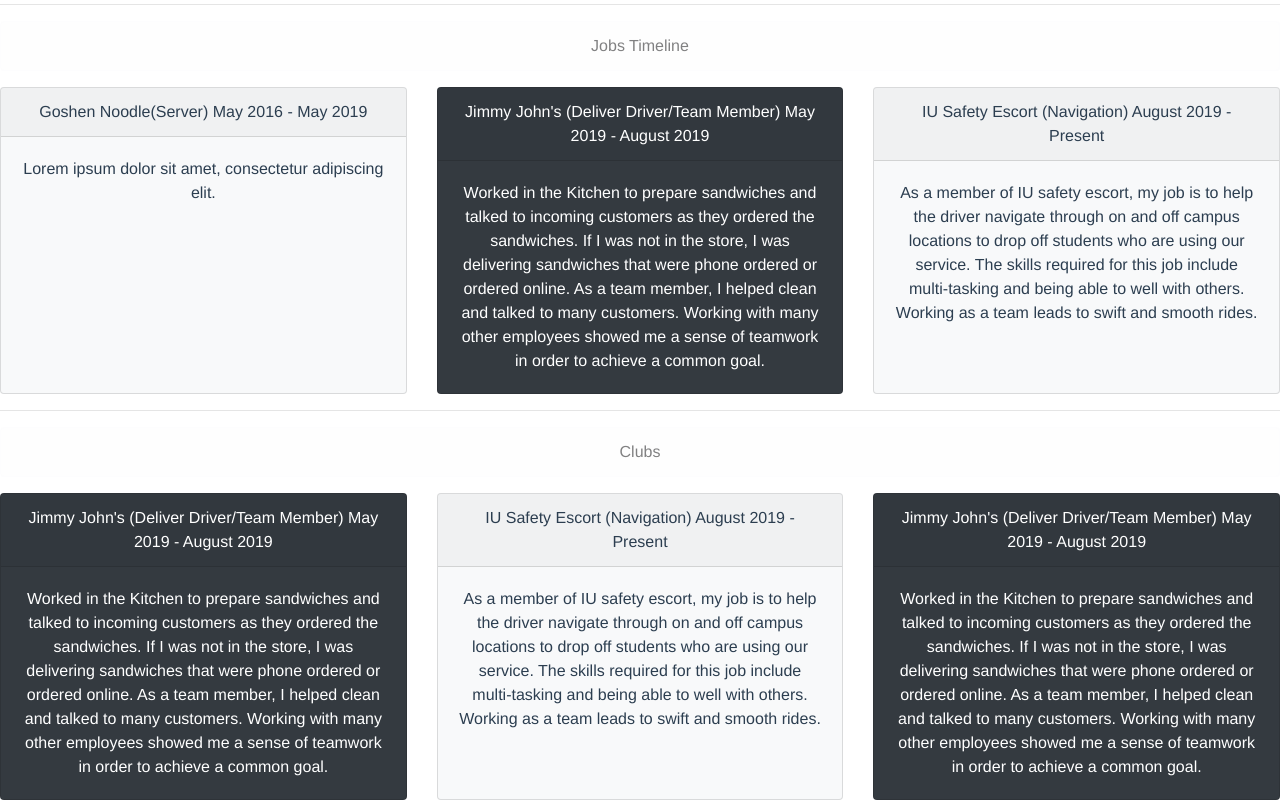
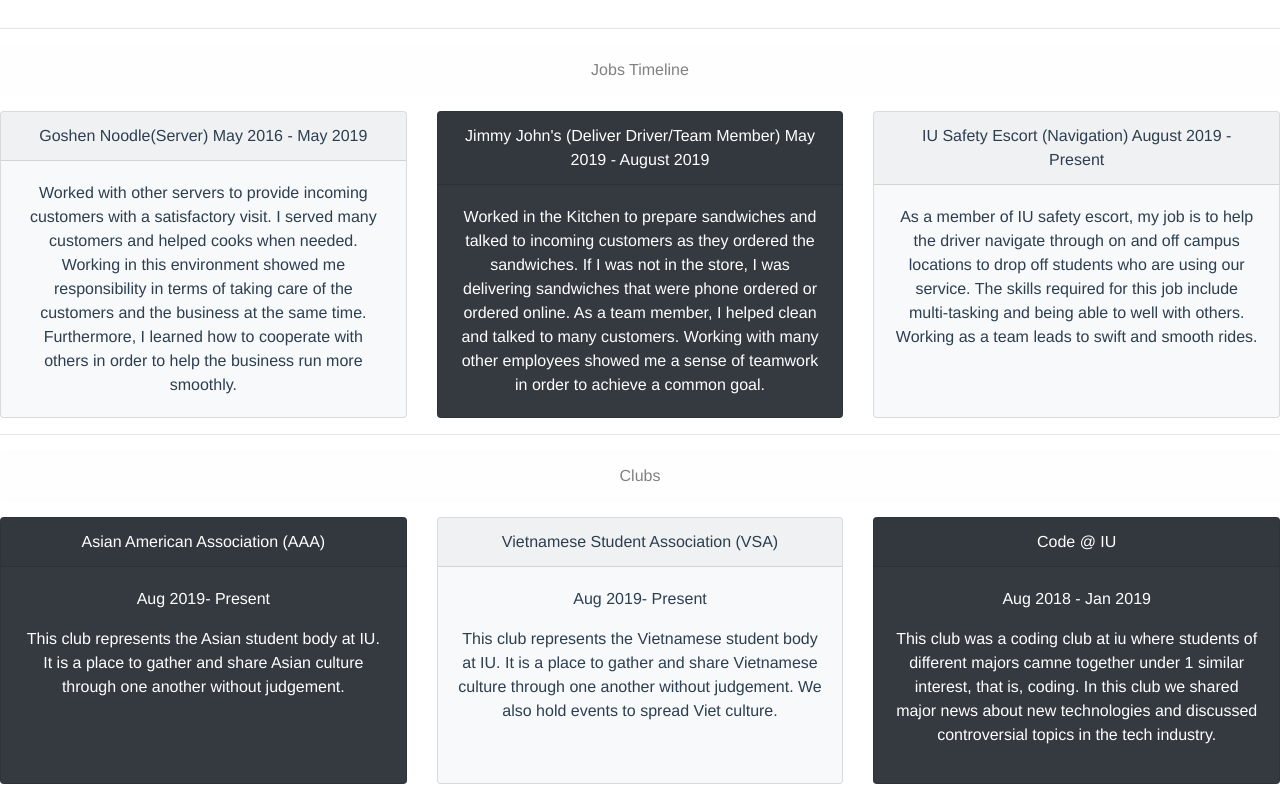
Before and after one commit to Ngope/PersonalWebsite, a Vue app: page / in a window 1280 px wide. Shown: the part 1168-1968 px from the top of the page. Built offline with nearby package versions, Linux system fonts and the light colour scheme.

Commit message:
more work done

```diff
--- a/src/components/aboutme.vue
+++ b/src/components/aboutme.vue
@@ -2,7 +2,9 @@
   <div>
   <b-jumbotron header="Aspiring Software Engineer" lead="Indiana University Bloomington Class of 2022">
     <h1> Peterson Ngo.</h1>
-    <b-button variant="dark">Download Resume</b-button>
+    <b-button variant="dark" >Download Resume</b-button>
+    <br>
+    <a href="../assets/ResumeF.pdf" type="button" download=""> Here</a>
   </b-jumbotron>
     <b-container fluid>
       <b-row>
@@ -73,7 +75,9 @@
       <div class="mt-3">
         <b-card-group deck>
           <b-card bg-variant="light" header="Goshen Noodle(Server) May 2016 - May 2019">
-            <b-card-text>Lorem ipsum dolor sit amet, consectetur adipiscing elit.</b-card-text>
+            <b-card-text>Worked with other servers to provide incoming customers with a satisfactory visit. I served many customers and helped cooks when needed.
+            Working in this environment showed me responsibility in terms of taking care of the customers and the business at the same time. Furthermore, I learned how to cooperate
+            with others in order to help the business run more smoothly. </b-card-text>
           </b-card>
 
           <b-card bg-variant="dark" header="Jimmy John's (Deliver Driver/Team Member) May 2019 - August 2019 " text-variant="white" class="text-center">
@@ -92,22 +96,27 @@
         <b-alert show variant="light">Clubs</b-alert>
         <div class="mt-3">
           <b-card-group deck>
-            <b-card bg-variant="dark" header="Jimmy John's (Deliver Driver/Team Member) May 2019 - August 2019 " text-variant="white" class="text-center">
-              <b-card-text>Worked in the Kitchen to prepare sandwiches and talked to incoming customers as they ordered the sandwiches. If I was not in the store,
-                I was delivering sandwiches that were phone ordered or ordered online. As a team member, I helped clean and talked to many customers.
-                Working with many other employees showed me a sense of teamwork in order to achieve a common goal.</b-card-text>
+            <b-card bg-variant="dark" header="Asian American Association (AAA)" text-variant="white" class="text-center">
+              <b-card-text>
+                <p>Aug 2019- Present</p>
+                <p>This club represents the Asian student body at IU. It is a place to gather and share Asian culture through one another without judgement.</p>
+              </b-card-text>
             </b-card>
 
-            <b-card bg-variant="light" header="IU Safety Escort (Navigation) August 2019 - Present" class="text-center">
-              <b-card-text>As a member of IU safety escort, my job is to help the driver navigate through on and off campus locations to drop off students who are using our service.
-                The skills required for this job include multi-tasking and being able to well with others.
-                Working as a team leads to swift and smooth rides. </b-card-text>
+            <b-card bg-variant="light" header="Vietnamese Student Association (VSA)" class="text-center">
+              <b-card-text>
+                <p>Aug 2019- Present</p>
+                <p>This club represents the Vietnamese student body at IU. It is a place to gather and share Vietnamese culture through one another without judgement.
+                We also hold events to spread Viet culture.</p>
+              </b-card-text>
             </b-card>
 
-            <b-card bg-variant="dark" header="Jimmy John's (Deliver Driver/Team Member) May 2019 - August 2019 " text-variant="white" class="text-center">
-              <b-card-text>Worked in the Kitchen to prepare sandwiches and talked to incoming customers as they ordered the sandwiches. If I was not in the store,
-                I was delivering sandwiches that were phone ordered or ordered online. As a team member, I helped clean and talked to many customers.
-                Working with many other employees showed me a sense of teamwork in order to achieve a common goal.</b-card-text>
+            <b-card bg-variant="dark" header="Code @ IU" text-variant="white" class="text-center">
+              <b-card-text>
+                <p>Aug 2018 - Jan 2019</p>
+                <p>This club was a coding club at iu where students of different majors camne together under 1 similar interest, that is, coding. In this club we shared major news about new technologies
+                and discussed controversial topics in the tech industry.</p>
+              </b-card-text>
             </b-card>
           </b-card-group>
         </div>
--- a/src/views/Contact.vue
+++ b/src/views/Contact.vue
@@ -1,20 +1,20 @@
 <template>
-  <div id="list">
-    <h3 id = "info">Please click the icon for contact information</h3>
-    <b-container class="bv-example-row">
-      <b-row>
-        <b-col>
-          <a href="https://www.linkedin.com/in/peterson-ngo-9802a9170/" target="blank"><img class="git" src="../assets/linkedin.png" /></a>
-        </b-col>
-        <b-col>
+  <div class="list">
+    <b-alert show variant="light">Click the icons</b-alert>
+    <div class="mt-3">
+      <b-card-group deck>
+        <b-card bg-variant="light" header="LinkedIn" class="text-center">
+          <a href="https://www.linkedin.com/in/peterson-ngo-9802a9170/" target="blank"><img class="git" src="../assets/linkedin.png" ></a>
+        </b-card>
+        <b-card bg-variant="light" header="GitHub" class="text-center">
           <br>
           <a href="http://github.com/Ngope" target="blank"><img class="git" src="../assets/Github.png" /></a>
-        </b-col>
-        <b-col>
+        </b-card>
+        <b-card bg-variant="light" header="GMail" class="text-center">
           <a href="https://mail.google.com/mail/u/0/#inbox?compose=CllgCJqTgCgMJJVLQTPmZFkKgjGclwHVgfdxMcFgHndshqHnpqGbfKjqplQNsbQpTgsdRRCqpLB" target="blank"><img class= "git" src="../assets/gmail.png" /></a>
-        </b-col>
-      </b-row>
-    </b-container>
+        </b-card>
+      </b-card-group>
+    </div>
   </div>
 </template>
 
@@ -31,13 +31,10 @@ export default {
 </script>
 
 <style scoped>
-#list {
+.list {
   font-size: 20px;
 }
 .git {
   width: 150px;
 }
-  #info{
-    padding: 30px;
-  }
 </style>
```
Also changed, not shown: 1 other file (tests, documents, lock files or other folders).
